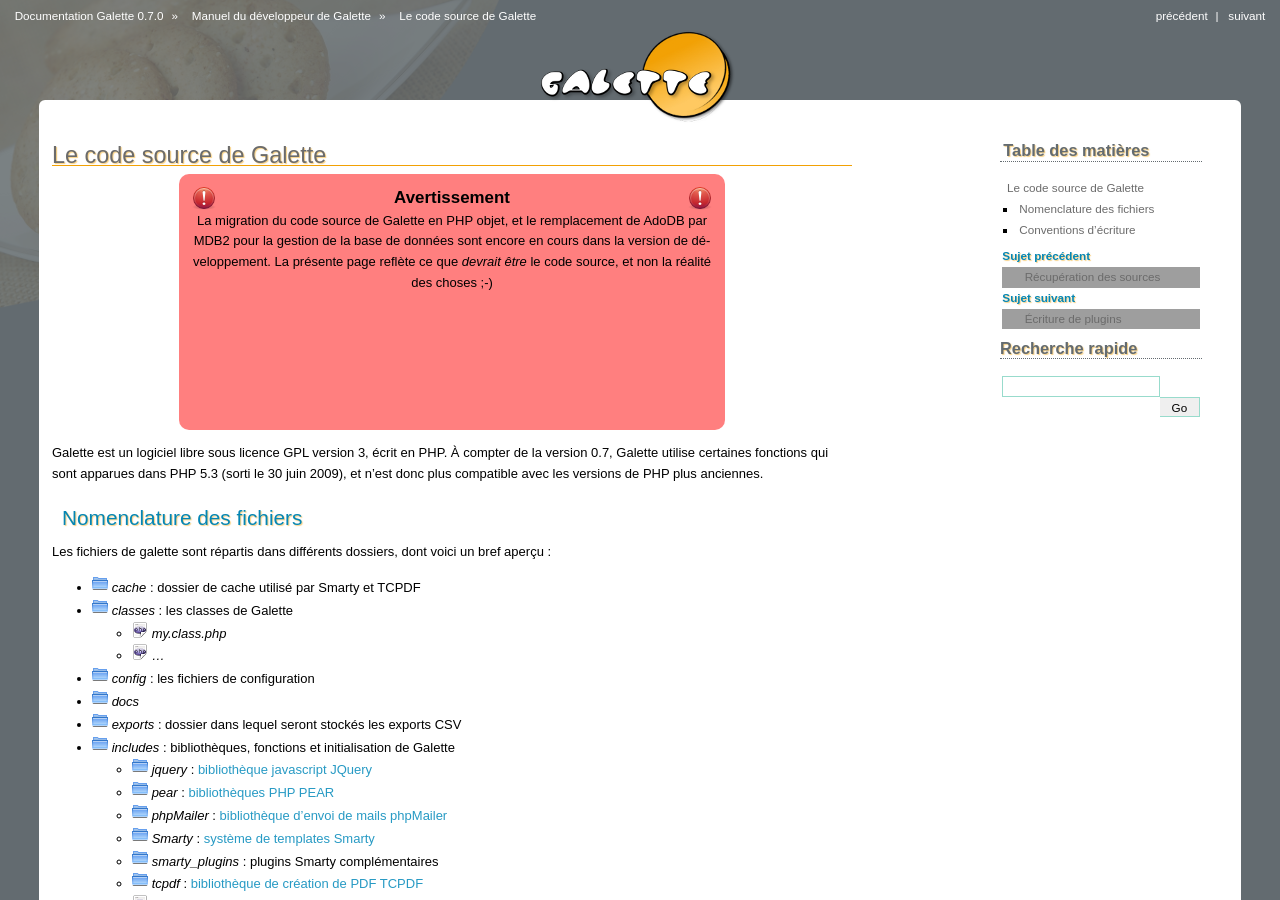
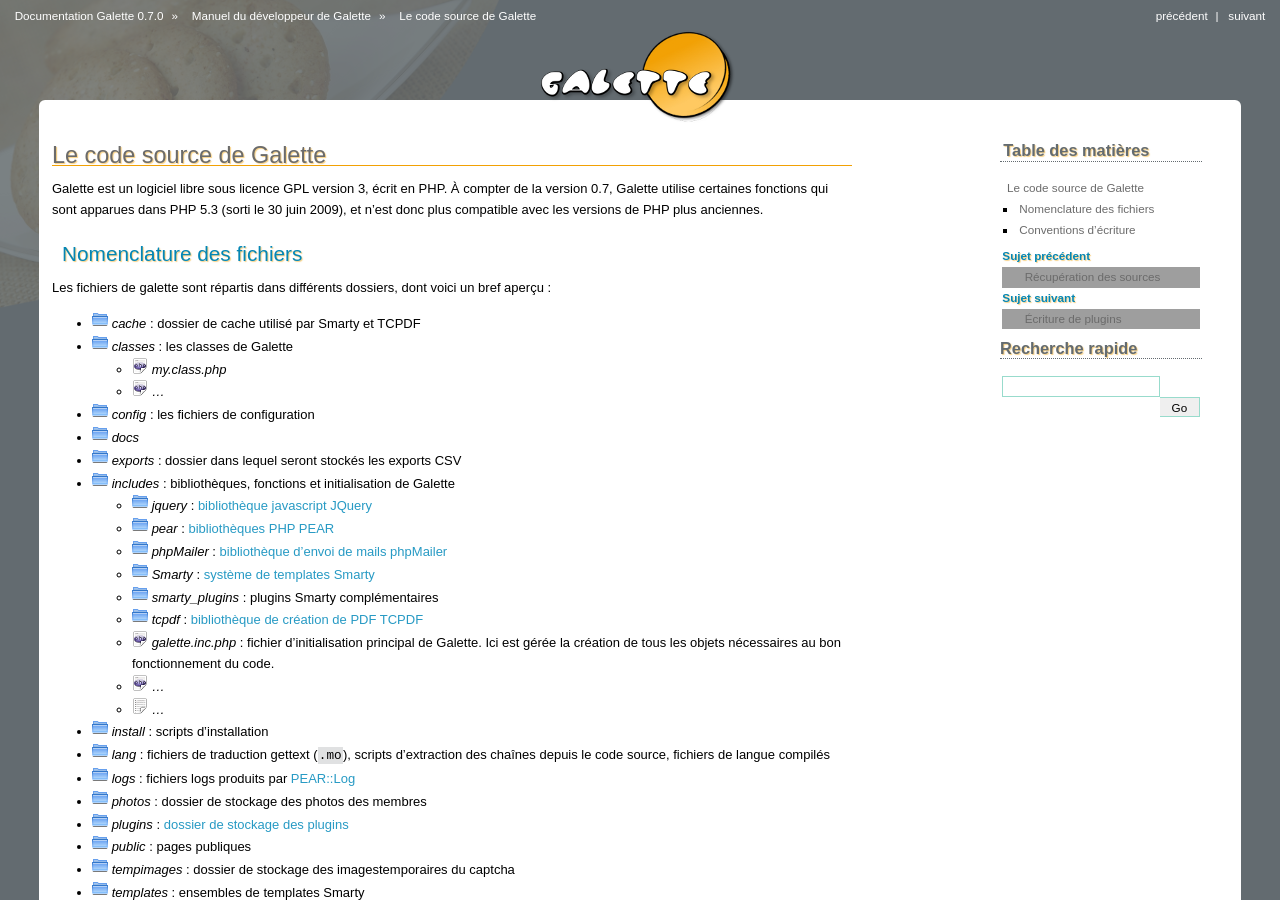
Before and after one commit to galette/galettedoc, a Sphinx documentation site: the page built from source/development/codage.rst, in a window 1280 px wide and 900 px high. Built offline with Sphinx 7.4.7, drawn with Linux system fonts in a browser that asks for light colours; grey boxes are pictures that could not be loaded.

Commit message:
Suppression d'une note hors d'âge

```diff
--- a/source/development/codage.rst
+++ b/source/development/codage.rst
@@ -5,10 +5,6 @@
 *************************
 Le code source de Galette
 *************************
-
-.. warning::
-
-   La migration du code source de Galette en PHP objet, et le remplacement de AdoDB par MDB2 pour la gestion de la base de données sont encore en cours dans la version de développement. La présente page reflète ce que *devrait être* le code source, et non la réalité des choses ;-)
 
 Galette est un logiciel libre sous licence GPL version 3, écrit en PHP. À compter de la version 0.7, Galette utilise certaines fonctions qui sont apparues dans PHP 5.3 (sorti le 30 juin 2009), et n'est donc plus compatible avec les versions de PHP plus anciennes.
 
```
